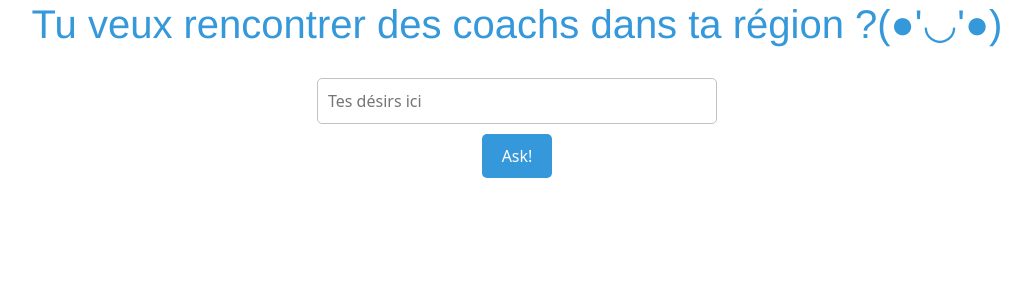
After one commit to VictoriaEtienne/rails-stupid-coaching, a Rails app: page /question in a window 1280 px wide. The commit adds this page. Shown: the top 300 px of the page, without its empty margins (123-1154 px from the left). Run offline with Rails 7, Linux system fonts and the light colour scheme.

Commit message:
Stupid Coaching

```diff
--- a/app/assets/stylesheets/application.css
+++ b/app/assets/stylesheets/application.css
@@ -13,3 +13,41 @@
  *= require_tree .
  *= require_self
  */
+
+ h1 {
+  color: #3498db;
+  font-family: 'Helvetica Neue', sans-serif;
+  text-align: center;
+  margin-top: 20px;
+}
+
+/* Form styling */
+form {
+  max-width: 400px;
+  margin: 20px auto;
+  text-align: center;
+}
+
+input[type="text"] {
+  width: 100%;
+  padding: 10px;
+  margin: 10px 0;
+  box-sizing: border-box;
+  border: 1px solid #bdc3c7;
+  border-radius: 5px;
+}
+
+input[type="submit"] {
+  background-color: #3498db;
+  color: #fff;
+  padding: 10px 20px;
+  border: none;
+  border-radius: 5px;
+  cursor: pointer;
+  font-size: 16px;
+  transition: background-color 0.3s ease;
+}
+
+input[type="submit"]:hover {
+  background-color: #2980b9;
+}
--- /dev/null
+++ b/app/controllers/questions_controller.rb
@@ -0,0 +1,16 @@
+class QuestionsController < ApplicationController
+  def question# Store the question as a string
+  end
+
+  def answer
+    @question = params[:question]
+    @answer = case @question
+    when "I am going to work"
+      "Great!"
+    when /.*\?.*/
+      "Silly question, get dressed and go to work!."
+    else
+      "I don't care, get dressed and go to work!"
+    end
+  end
+end
--- /dev/null
+++ b/app/helpers/questions_helper.rb
@@ -0,0 +1,2 @@
+module QuestionsHelper
+end
--- a/app/views/layouts/application.html.erb
+++ b/app/views/layouts/application.html.erb
@@ -7,6 +7,7 @@
     <%= csp_meta_tag %>
 
     <%= stylesheet_link_tag "application", "data-turbo-track": "reload" %>
+    <link href="https://cdn.jsdelivr.net/npm/bootstrap@5.1.3/dist/css/bootstrap.min.css" rel="stylesheet" integrity="sha384-1BmE4kWBq78iYhFldvKuhfTAU6auU8tT94WrHftjDbrCEXSU1oBoqyl2QvZ6jIW3" crossorigin="anonymous">
   </head>
 
   <body>
--- /dev/null
+++ b/app/views/questions/question.html.erb
@@ -0,0 +1,6 @@
+<h1>Tu veux rencontrer des coachs dans ta région ?(●'◡'●)</h1>
+
+<form action="answer" data-turbo="false">
+  <input type="text" name="question" placeholder="Tes désirs ici">
+  <input type="submit" value="Ask!">
+</form>
--- a/config/routes.rb
+++ b/config/routes.rb
@@ -5,6 +5,9 @@ Rails.application.routes.draw do
   # Can be used by load balancers and uptime monitors to verify that the app is live.
   get "up" => "rails/health#show", as: :rails_health_check
 
+  get "question", to:"questions#question"
+  get "answer", to:"questions#answer"
+
   # Defines the root path route ("/")
   # root "posts#index"
 end
```
Also changed, not shown: app/views/questions/answer.html.erb (added, +8 -0 lines), test/controllers/questions_controller_test.rb (added, +7 -0 lines), app/assets/images/pompier.jpg (added).
